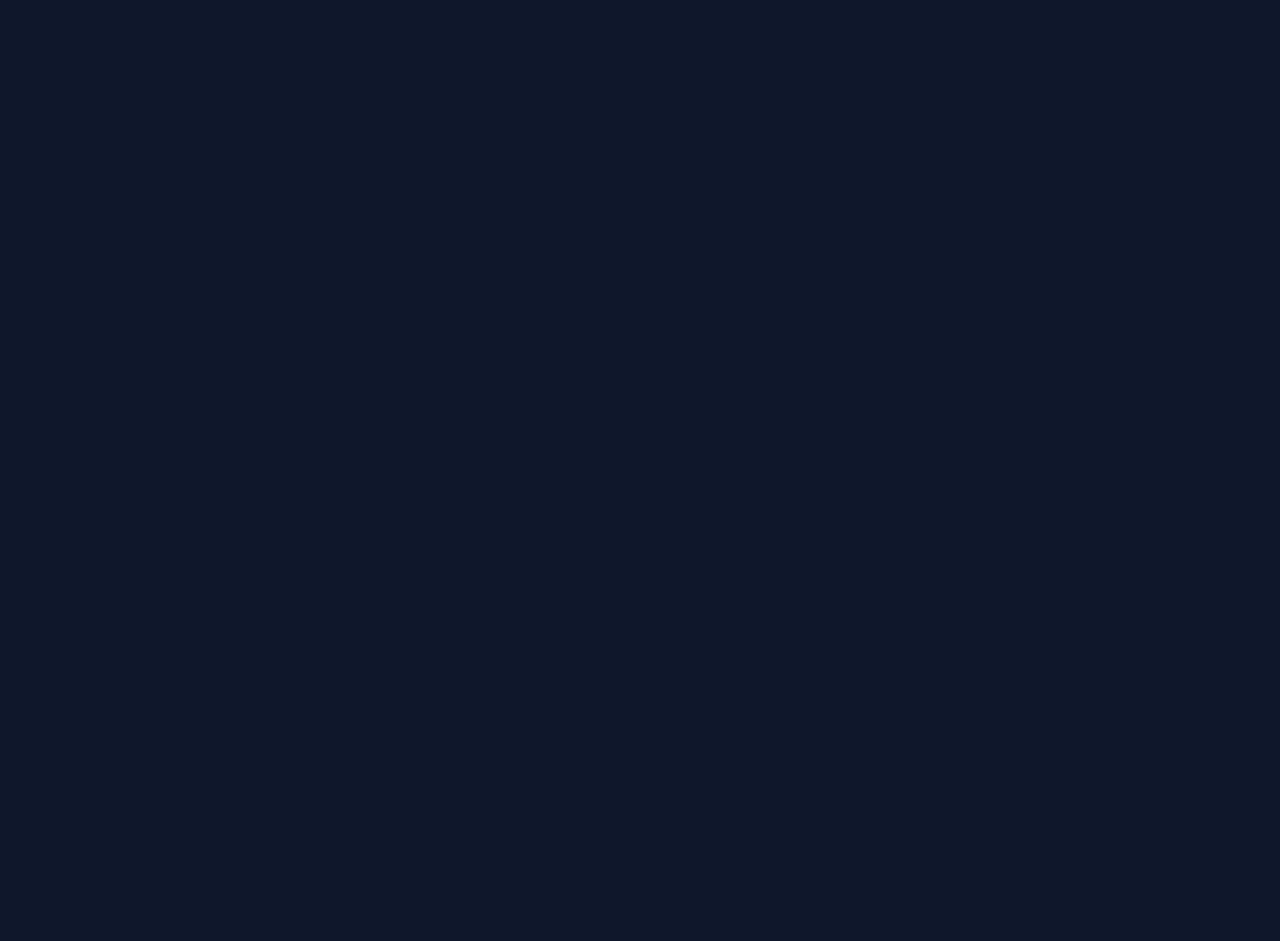
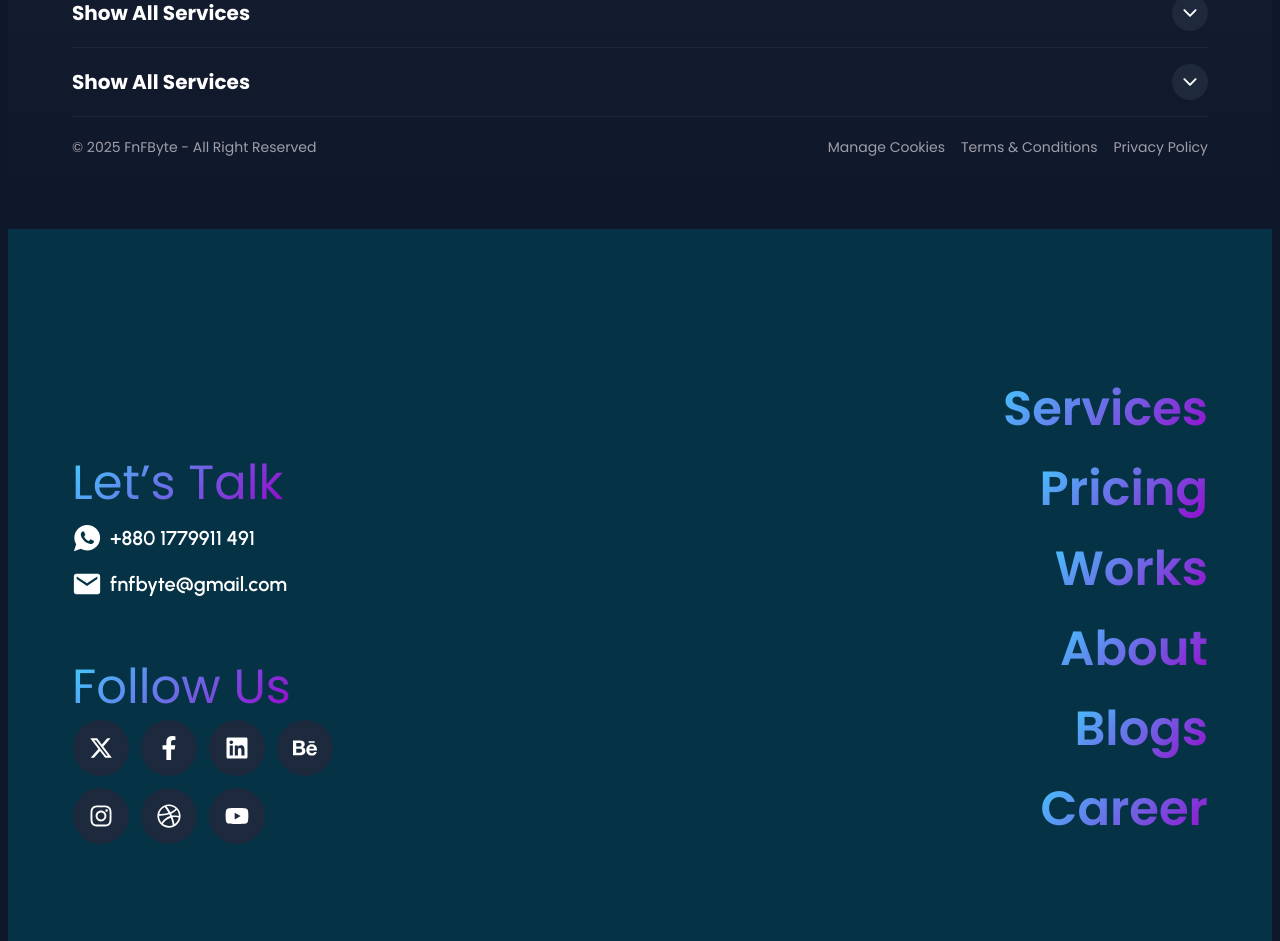
Before and after one commit to aminulhasan142/FnFByteV1, a React (Vite) app: page / in a window 1280 px wide. Shown: the part 9820-10761 px from the top of the page. Before the commit the page ends 9705 px from the top, so only its background shows below. Built offline with nearby package versions, Linux system fonts and the light colour scheme.

Commit message:
working on menu bar

```diff
--- a/src/App.jsx
+++ b/src/App.jsx
@@ -3,6 +3,7 @@ import ContactForm from "./components/ContactSection";
 import FaqSection from "./components/FaqSection";
 import Footer from "./components/Footer";
 import Hero from "./components/Hero";
+import MenuContent from "./components/MenuContent";
 import Navbar from "./components/Navbar";
 import OurProject from "./components/OurProject";
 import PricingSection from "./components/PricingSection";
@@ -16,6 +17,7 @@ import WhoWeAre from "./components/WhoWeAre";
 
 export default function App() {
   return (
+    <>
       <div className="flex justify-center">
         <Navbar />
         <div className="flex flex-col px-2 gap-2">
@@ -65,7 +67,11 @@ export default function App() {
 
           {/* Footer Section */}
           <Footer />
+
+          {/* mega menu section */}
+          <MenuContent />
         </div>
       </div>
+    </>
   );
 }
--- a/src/components/Footer.jsx
+++ b/src/components/Footer.jsx
@@ -6,6 +6,7 @@ import {
   FaYoutube,
 } from "react-icons/fa";
 import { FaBehance, FaXTwitter } from "react-icons/fa6";
+import { IoIosArrowDown } from "react-icons/io";
 import { MdOutlineFileDownload } from "react-icons/md";
 
 export default function Footer() {
@@ -32,7 +33,7 @@ export default function Footer() {
             {/* download button */}
             <a
               href="#download"
-              className="flex py-3 pl-3 pr-4 gap-1 rounded-2xl bg-surface-brand justify-center items-center"
+              className="hidden lg:flex py-3 pl-3 pr-4 gap-1 rounded-2xl bg-surface-brand justify-center items-center"
             >
               <MdOutlineFileDownload className="text-white text-2xl" />
               <span className="font-poppins text-sm font-bold text-white">
@@ -42,7 +43,7 @@ export default function Footer() {
           </div>
 
           {/* body container */}
-          <div className="flex items-start gap-24 self-stretch">
+          <div className="flex flex-col lg:flex-row items-start gap-6 lg:gap-24 self-stretch">
             <div className="flex flex-col justify-center items-start gap-4">
               {/* text */}
               <p className="text-zinc-400 font-poppins font-normal text-sm">
@@ -50,7 +51,7 @@ export default function Footer() {
                 experiences that drive growth and success.
               </p>
               {/* logos container */}
-              <div className="flex justify-center items-center gap-2.5">
+              <div className="flex justify-start items-center gap-2.5 flex-wrap">
                 {/* twitter */}
                 <a
                   href="#twitter"
@@ -104,7 +105,7 @@ export default function Footer() {
             </div>
 
             {/* page link tab */}
-            <div className="flex justify-end items-start gap-2 self-stretch flex-wrap">
+            <div className="flex justify-start lg:justify-end items-start gap-2 self-stretch flex-wrap">
               <a
                 href="#home"
                 className="flex py-2 px-4  justify-center  items-center gap-1 rounded-xl bg-black backdrop-blur-xl text-sm font-poppins font-bold text-zinc-400 hover:bg-slate-950 hover:text-zinc-200 transition-colors"
@@ -160,6 +161,72 @@ export default function Footer() {
                 Contact Us
               </a>
             </div>
+
+            {/* download button */}
+            <a
+              href="#download"
+              className="flex lg:hidden py-3 pl-3 pr-4 gap-1 rounded-2xl bg-surface-brand justify-center items-center"
+            >
+              <MdOutlineFileDownload className="text-white text-2xl" />
+              <span className="font-poppins text-sm font-bold text-white">
+                Company Deck
+              </span>
+            </a>
+          </div>
+
+          {/* More info container */}
+          <div className="flex flex-col items-start self-stretch">
+            <div className="flex py-4 items-center justify-between gap-4 self-stretch border-t border-t-border border-b border-b-border cursor-pointer">
+              <h2 className="text-white font-poppins text-xl font-bold">
+                Show All Services
+              </h2>
+              <span className="flex p-2 items-center justify-center gap-2.5 rounded-full bg-[#1E293B]">
+                <IoIosArrowDown className="text-white text-xl" />
+              </span>
+            </div>
+            <div className="flex py-4 items-center justify-between gap-4 self-stretch border-b border-b-border cursor-pointer">
+              <h2 className="text-white font-poppins text-xl font-bold">
+                Show All Services
+              </h2>
+              <span className="flex p-2 items-center justify-center gap-2.5 rounded-full bg-[#1E293B]">
+                <IoIosArrowDown className="text-white text-xl" />
+              </span>
+            </div>
+            <div className="flex py-4 items-center justify-between gap-4 self-stretch border-b border-b-border cursor-pointer">
+              <h2 className="text-white font-poppins text-xl font-bold">
+                Show All Services
+              </h2>
+              <span className="flex p-2 items-center justify-center gap-2.5 rounded-full bg-[#1E293B]">
+                <IoIosArrowDown className="text-white text-xl" />
+              </span>
+            </div>
+          </div>
+
+          {/* bottom footer */}
+          <div className="flex flex-col-reverse md:flex-row justify-between items-center self-stretch gap-4 md:gap-0">
+            <span className="text-zinc-400 font-poppins text-sm font-normal">
+              © 2025 FnFByte - All Right Reserved
+            </span>
+            <div className="flex flex-wrap items-center gap-4">
+              <a
+                href="#ManageCookies"
+                className="text-zinc-400 font-poppins text-sm font-normal"
+              >
+                Manage Cookies
+              </a>
+              <a
+                href="#terms"
+                className="text-zinc-400 font-poppins text-sm font-normal"
+              >
+                Terms & Conditions
+              </a>
+              <a
+                href="#privacy"
+                className="text-zinc-400 font-poppins text-sm font-normal"
+              >
+                Privacy Policy
+              </a>
+            </div>
           </div>
         </div>
       </div>
--- /dev/null
+++ b/src/components/MenuContent.jsx
@@ -0,0 +1,149 @@
+import {
+  FaDribbble,
+  FaFacebookF,
+  FaInstagram,
+  FaLinkedin,
+  FaYoutube,
+} from "react-icons/fa";
+import { FaBehance, FaXTwitter } from "react-icons/fa6";
+import { IoLogoWhatsapp, IoMdMail } from "react-icons/io";
+
+export default function MenuContent() {
+  return (
+    <div className="w-full h-full  bg-cyan-950 backdrop-blur-lg">
+      <div className="flex max-w-[1440px] flex-col-reverse md:flex-row-reverse lg:flex-row w-full px-8 lg:px-16 items-start justify-between">
+        {/* CTAs sections */}
+        <div className="flex py-8 lg:py-24 flex-col justify-start lg:justify-end items-start gap-16 self-stretch">
+          {/* let's talk section */}
+          <div className="flex flex-col items-start  gap-4">
+            <h1 className="flex text-right font-poppins text-5xl bg-linear-[135deg] from-[#43CBFF] from-0% to-[#9708CC] to-100% bg-clip-text text-transparent">
+              Let’s Talk
+            </h1>
+            <div className="flex flex-col items-start gap-4">
+              <a href="#whatsapp" className="flex items-center gap-2">
+                <IoLogoWhatsapp className="text-white text-3xl" />
+                <h4 className="text-white font-urbanist text-xl font-semibold">
+                  +880 1779911 491
+                </h4>
+              </a>
+              <a href="#email" className="flex items-center gap-2">
+                <IoMdMail className="text-white text-3xl" />
+                <h4 className="text-white font-urbanist text-xl font-semibold">
+                  fnfbyte@gmail.com
+                </h4>
+              </a>
+            </div>
+          </div>
+
+          {/* follow uss section */}
+          <div className="flex flex-col items-start gap-2">
+            <h1 className="flex text-left lg:text-right font-poppins text-5xl bg-linear-[135deg] from-[#43CBFF] from-0% to-[#9708CC] to-100% bg-clip-text text-transparent">
+              Follow Us
+            </h1>
+            {/* logos container */}
+            <div className="flex max-w-[300px] justify-start items-center gap-2.5 flex-wrap">
+              {/* twitter */}
+              <a
+                href="#twitter"
+                className="p-4 rounded-full border border-cyan-950 bg-slate-800 hover:bg-slate-600 transition-colors"
+              >
+                <FaXTwitter className="text-white text-2xl" />
+              </a>
+              {/* facebook */}
+              <a
+                href="#facebook"
+                className="p-4 rounded-full border border-cyan-950 bg-slate-800 hover:bg-slate-600 transition-colors"
+              >
+                <FaFacebookF className="text-white text-2xl" />
+              </a>
+              {/* linkedIn */}
+              <a
+                href="#linkedIn"
+                className="p-4 rounded-full border border-cyan-950 bg-slate-800 hover:bg-slate-600 transition-colors"
+              >
+                <FaLinkedin className="text-white text-2xl" />
+              </a>
+              {/* behanced */}
+              <a
+                href="#behanced"
+                className="p-4 rounded-full border border-cyan-950 bg-slate-800 hover:bg-slate-600 transition-colors"
+              >
+                <FaBehance tter className="text-white text-2xl" />
+              </a>
+              {/* instagaram */}
+              <a
+                href="#instagram"
+                className="p-4 rounded-full border border-cyan-950 bg-slate-800 hover:bg-slate-600 transition-colors"
+              >
+                <FaInstagram tter className="text-white text-2xl" />
+              </a>
+              {/* dribbble */}
+              <a
+                href="#dribbble"
+                className="p-4 rounded-full border border-cyan-950 bg-slate-800 hover:bg-slate-600 transition-colors"
+              >
+                <FaDribbble tter className="text-white text-2xl" />
+              </a>
+              {/* Youtube */}
+              <a
+                href="#youtube"
+                className="p-4 rounded-full border border-cyan-950 bg-slate-800 hover:bg-slate-600 transition-colors"
+              >
+                <FaYoutube tter className="text-white text-2xl" />
+              </a>
+            </div>
+          </div>
+        </div>
+
+        {/* slider container */}
+        <img
+          src="/src/assets/mainmenuslider.svg"
+          alt="menu slider"
+          className="h-1/2 hidden"
+        />
+
+        <div className="flex flex-col pt-24 lg:pt-36 pb-4 lg:pb-24 justify-end items-start lg:items-end self-stretch">
+          {/* shortcut links container */}
+          <div className="flex flex-col items-start lg:items-end gap-2">
+            <a
+              href="#service"
+              className="text-right font-poppins leading-normal text-5xl font-semibold bg-linear-[135deg] from-[#43CBFF] from-0% to-[#9708CC] to-100% bg-clip-text text-transparent"
+            >
+              Services
+            </a>
+            <a
+              href="#Pricing"
+              className="text-right font-poppins leading-normal text-5xl font-semibold bg-linear-[135deg] from-[#43CBFF] from-0% to-[#9708CC] to-100% bg-clip-text text-transparent"
+            >
+              Pricing
+            </a>
+            <a
+              href="#Works"
+              className="text-right font-poppins leading-normal text-5xl font-semibold bg-linear-[135deg] from-[#43CBFF] from-0% to-[#9708CC] to-100% bg-clip-text text-transparent"
+            >
+              Works
+            </a>
+            <a
+              href="#About"
+              className="text-right font-poppins leading-normal text-5xl font-semibold bg-linear-[135deg] from-[#43CBFF] from-0% to-[#9708CC] to-100% bg-clip-text text-transparent"
+            >
+              About
+            </a>
+            <a
+              href="#Blogs"
+              className="text-right font-poppins leading-normal text-5xl font-semibold bg-linear-[135deg] from-[#43CBFF] from-0% to-[#9708CC] to-100% bg-clip-text text-transparent"
+            >
+              Blogs
+            </a>
+            <a
+              href="#Career"
+              className="text-right font-poppins leading-normal text-5xl font-semibold bg-linear-[135deg] from-[#43CBFF] from-0% to-[#9708CC] to-100% bg-clip-text text-transparent"
+            >
+              Career
+            </a>
+          </div>
+        </div>
+      </div>
+    </div>
+  );
+}
```
Also changed, not shown: src/assets/mainmenuslider.svg (added). Lines whose indentation alone changed are shown as unchanged.
